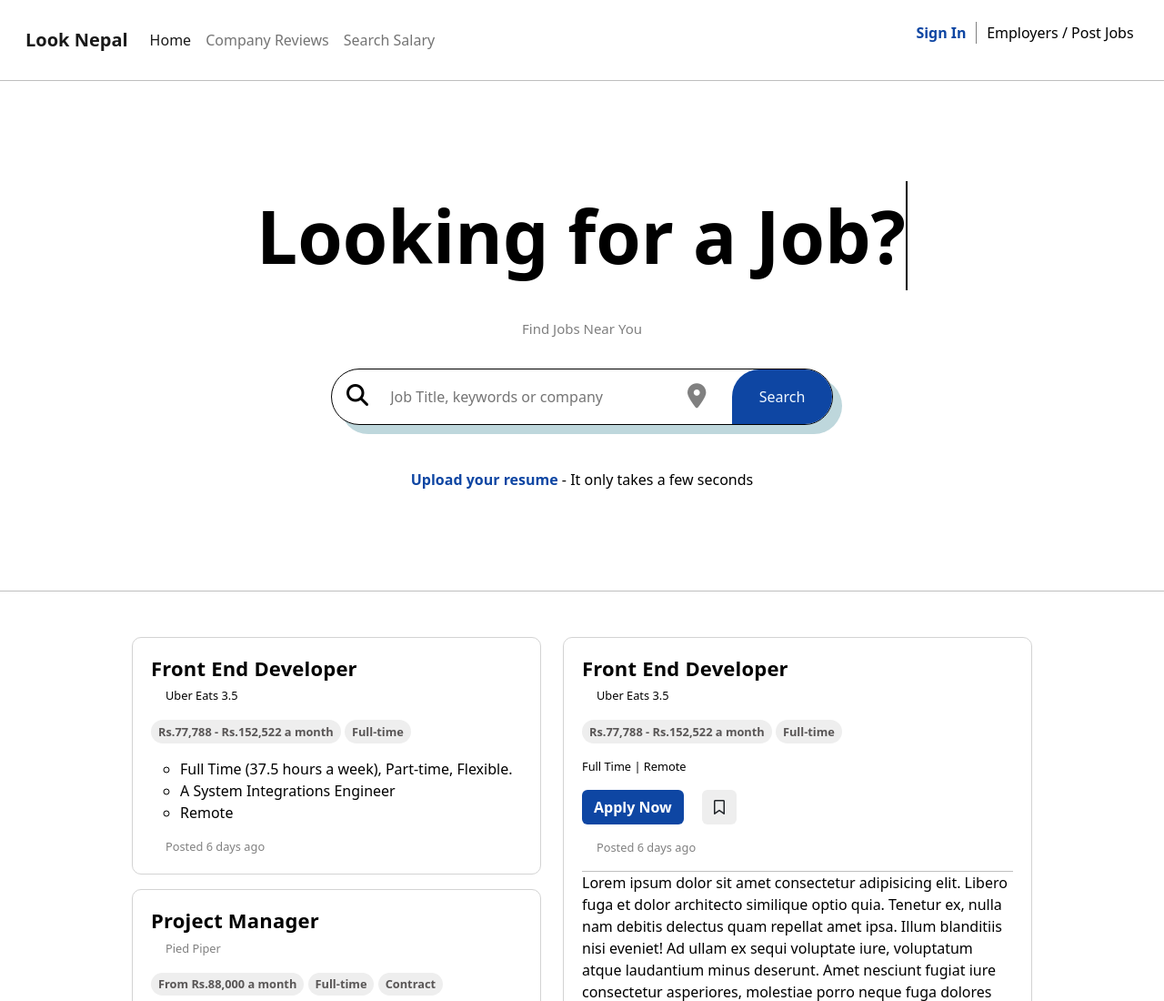
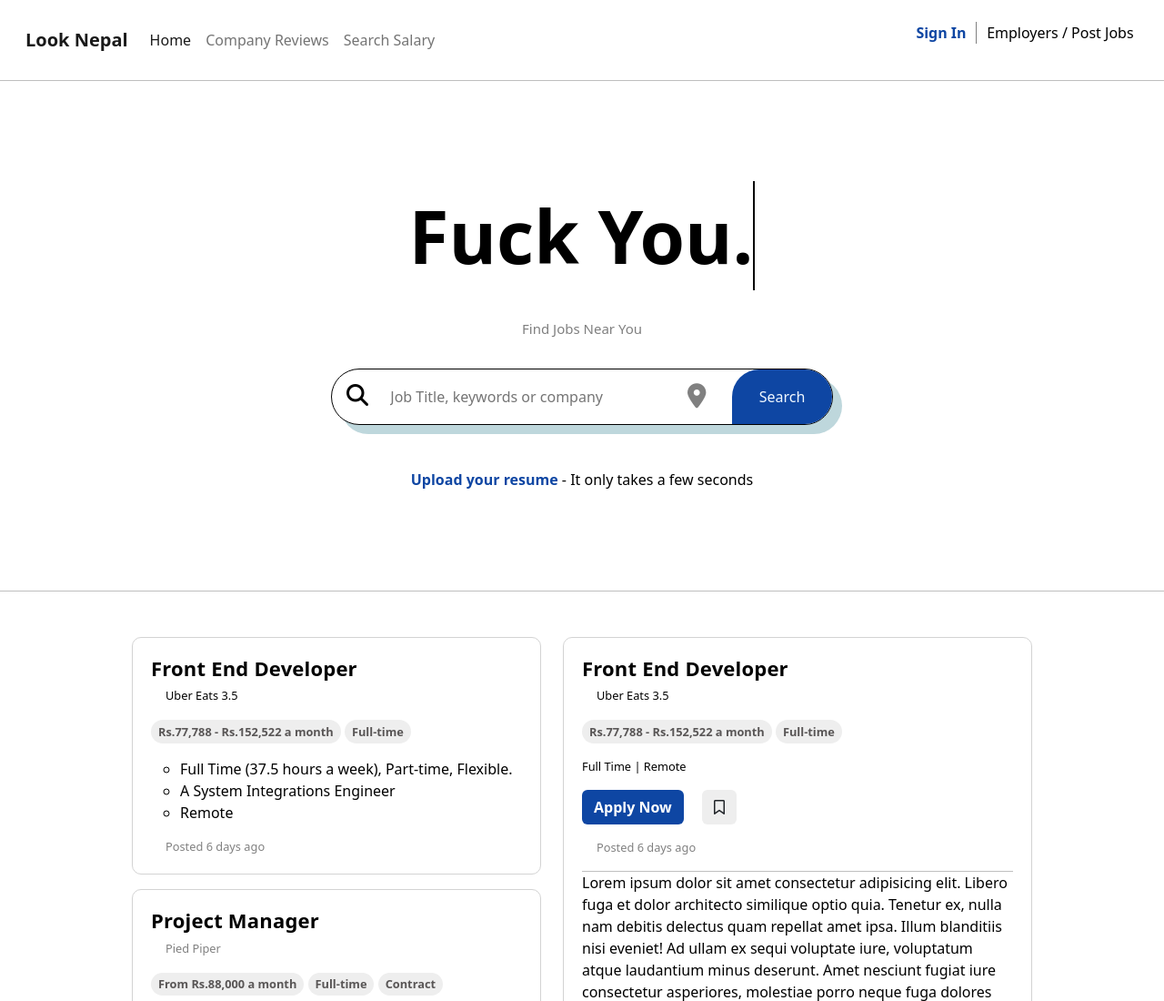
Before and after one commit to Bipin797/Look-Nepal-Main, a plain HTML site: page index.html in a window 1280 px wide. Shown: the top 1100 px of the page at 91% size. Drawn offline with nearby package versions, Linux system fonts and the light colour scheme; a web font is replaced by a local one.

Commit message:
temporary title change test

```diff
--- a/index.html
+++ b/index.html
@@ -86,7 +86,7 @@
     <div class="main">
       <div class="search-block">
         <div class="look-nepal-div">
-          <p>Looking for a Job?</p>
+          <p>Fuck You.</p>
         </div>
         <div class="find-jobs-div">
           <p class="find-jobs-para">Find Jobs Near You</p>
@@ -114,11 +114,13 @@
         <!-- <div
           class="components-base-control__field caf-afe-fb-ba-aeecf-1t5ousf ej5x27r3"
         ></div> -->
-        <br>
-        <br>
+        <br />
+        <br />
         <div class="resumeupload">
-          <a href="resumeupload.html" style="color: #0e46a3; font-weight: 600" >Upload your resume</a>
-         - It only takes a few seconds
+          <a href="resumeupload.html" style="color: #0e46a3; font-weight: 600"
+            >Upload your resume</a
+          >
+          - It only takes a few seconds
         </div>
       </div>
     </div>
```
